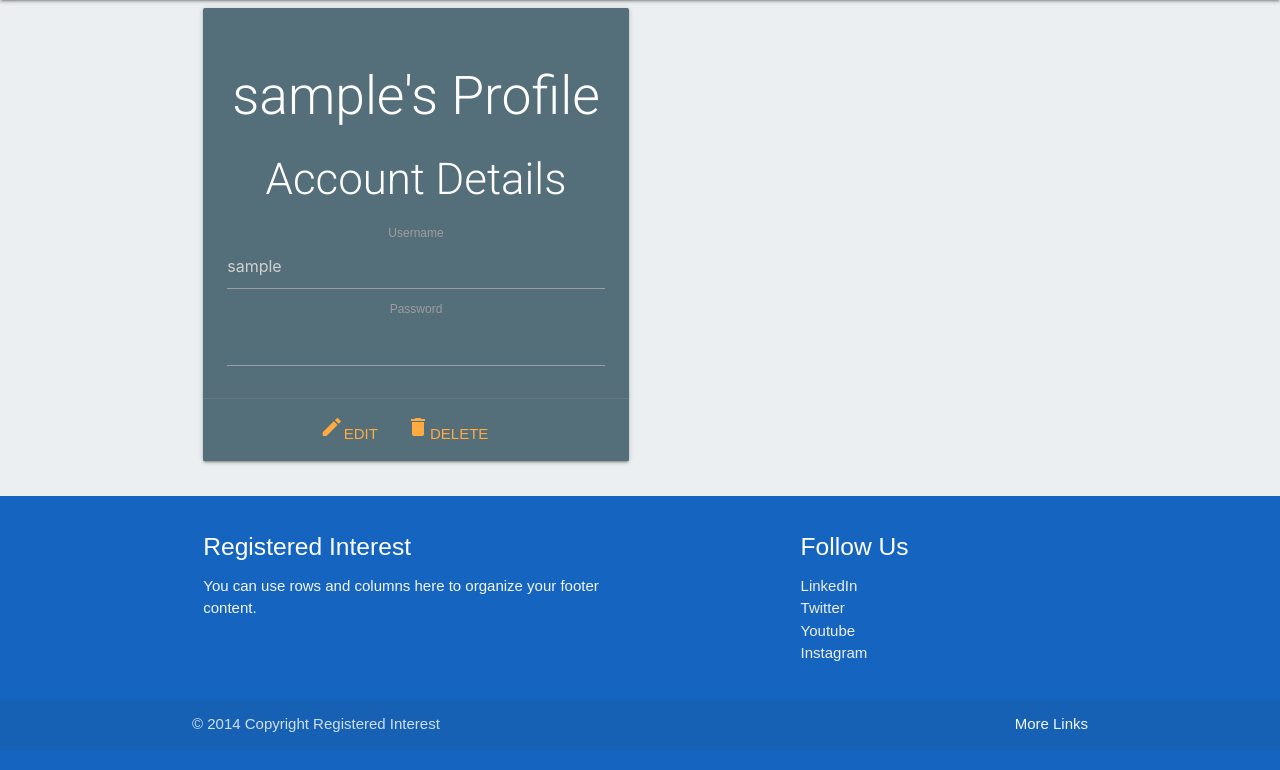
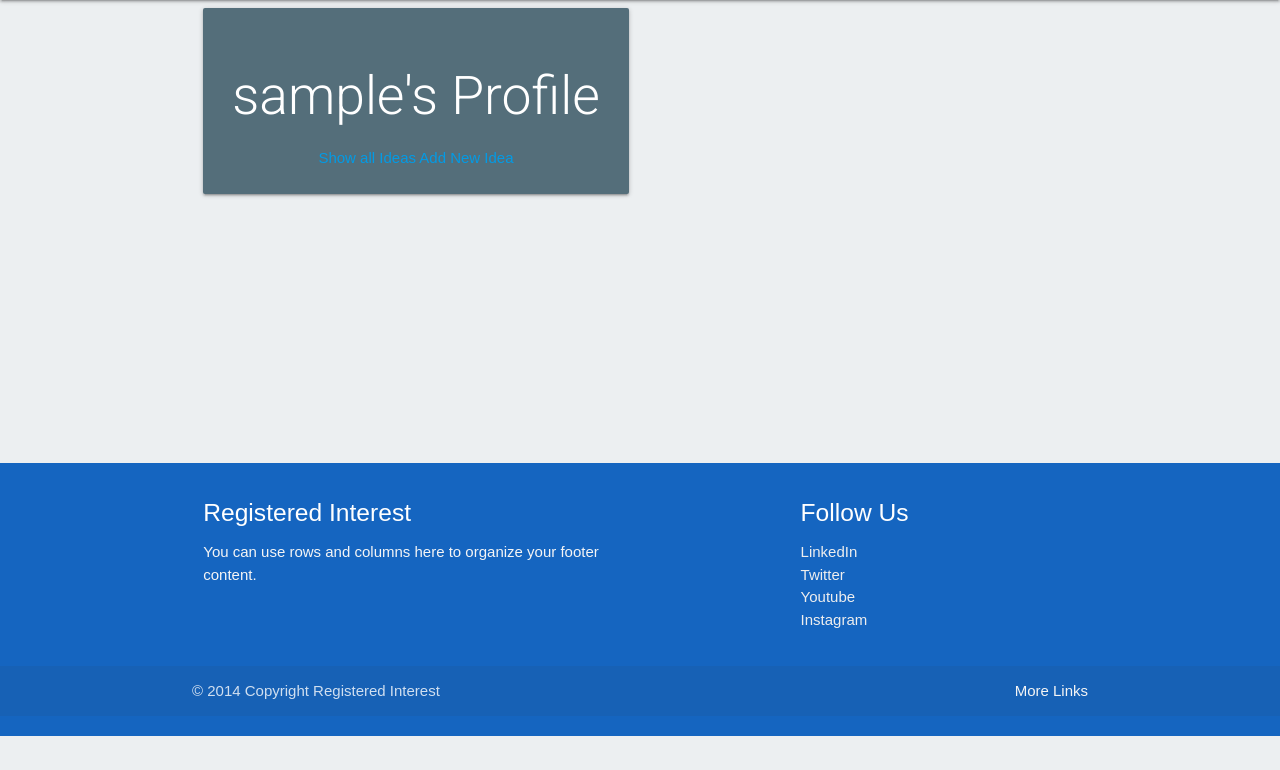
Before and after one commit to jlewis-89/Milestone-Project-3, a Flask app: page /profile/1 in a window 1280 px wide. Shown: the part 64-834 px from the top of the page. After the commit the page ends 800 px from the top, so only its background shows below. Run offline with Flask 3, Linux system fonts and the light colour scheme; the visitor is signed in with stand-in values (Sample User, id 1); a database or web service that is not in the repository returns one stand-in record (values such as "Sample title"); some libraries are stand-ins or nearby versions.

Commit message:
Added full CRUD functionality to ideas

```diff
--- a/app.py
+++ b/app.py
@@ -19,6 +19,7 @@ mongo = PyMongo(app)
 
 
 @app.route("/")
+@app.route("/home")
 def home():
     return render_template("home.html")
 
@@ -89,8 +90,9 @@ def login():
     return render_template("login.html")
 
 
-@app.route("/edit_user/<username>", methods=["GET", "POST"])
+@app.route("/edit_user/<username_id>", methods=["GET", "POST"])
 def edit_user(username):
+    # username = mongo.db.ideas.find_one({"_id": ObjectId(users_id)})
     if request.method == "POST":
         submit = {
             "username": request.form.get("username").lower(),
@@ -124,11 +126,6 @@ def logout():
 @app.route("/search")
 def search():
     return render_template("search.html")
-
-
-# @app.route("/ideas")
-# def ideas():
-#     return render_template("ideas.html")
 
 
 @app.route("/get_ideas")
--- a/templates/community.html
+++ b/templates/community.html
@@ -30,9 +30,9 @@
                 </div>
                 <div class="card-action">
                     {% if session.user == idea.created_by %}
-                    <a href="{{ url_for('edit_ideas', ideas_id=ideas._id) }}"><i
+                    <a href="{{ url_for('edit_ideas', ideas_id=idea._id) }}"><i
                             class="material-icons">create</i>Edit</a>
-                    <a href="{{ url_for('delete_ideas', ideas_id=ideas._id) }}"><i
+                    <a href="{{ url_for('delete_ideas', ideas_id=idea._id) }}"><i
                             class="material-icons">delete</i>Delete</a>
                     {% endif %}
                 </div>
--- a/templates/profile.html
+++ b/templates/profile.html
@@ -6,22 +6,12 @@
             <div class="card-content white-text">
                 <span class="card-title">
                     <h2>{{ username }}'s Profile </h2>
-                    <h3>Account Details</h3>
                 </span>
-                <form action="" method="POST">
-                    <label for="username">Username</label>
-                    <input id="username" placeholder="{{ username }}" name="username" type="text" class="validate"
-                        minlength="5" maxlength="15" pattern="^[a-zA-Z0-9]{5-15}$" required>
-                    <label for="password">Password</label>
-                    <input id="password" name="password" type="password" class="validate" placeholder="{{ password }}"
-                        minlength="5" maxlength="15" pattern="^[a-zA-Z0-9]{5-15}$" required>
-                </form>
-            </div>
-            <div class="card-action">
-                <a href="{{ url_for('edit_user', username=session[user]) }}"><i class="material-icons">create</i>Edit</a>
-                <a href="{{ url_for('delete_user', username=session[user]) }}"><i class="material-icons">delete</i>Delete</a>
+                <a href="">Show all Ideas</a>
+                <a href="">Add New Idea</a>
             </div>
         </div>
     </div>
 </div>
+
 {% endblock %}
```
Also changed, not shown: templates/edit_ideas.html (+15 -11 lines).
